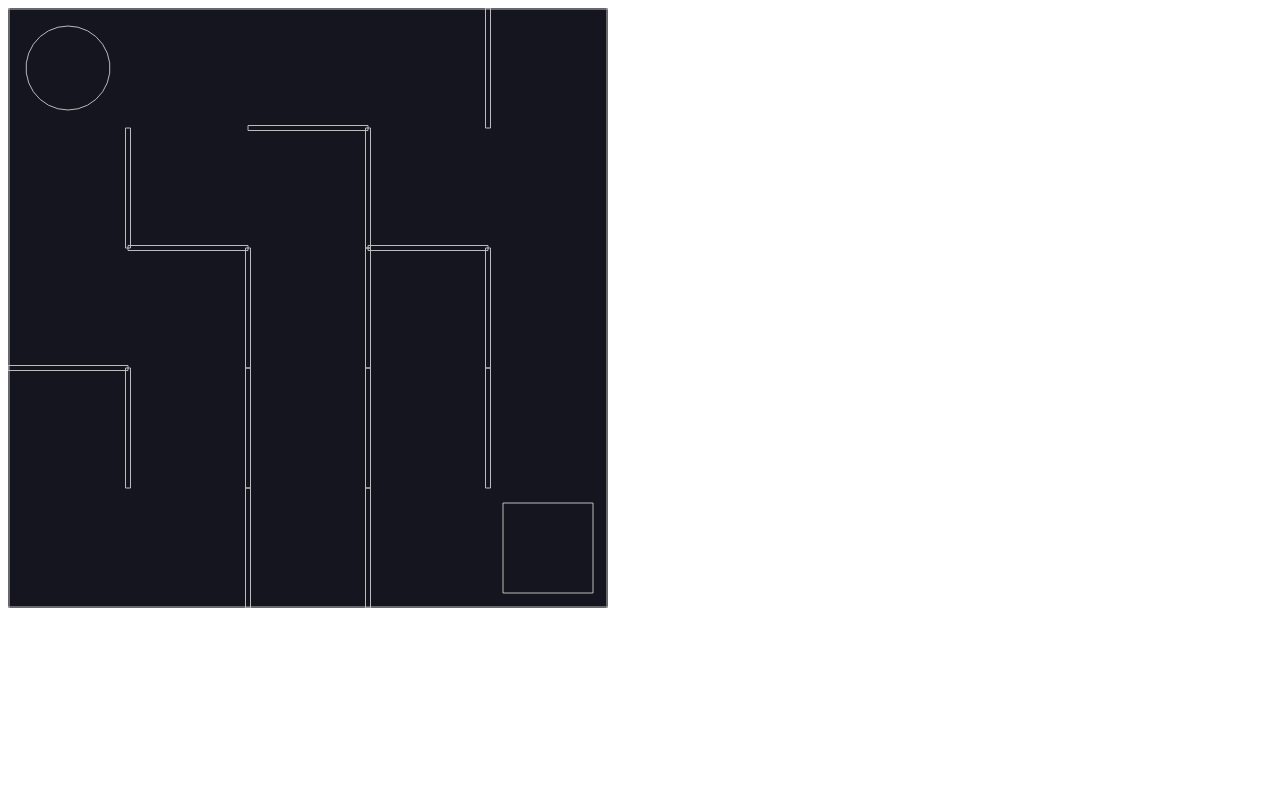
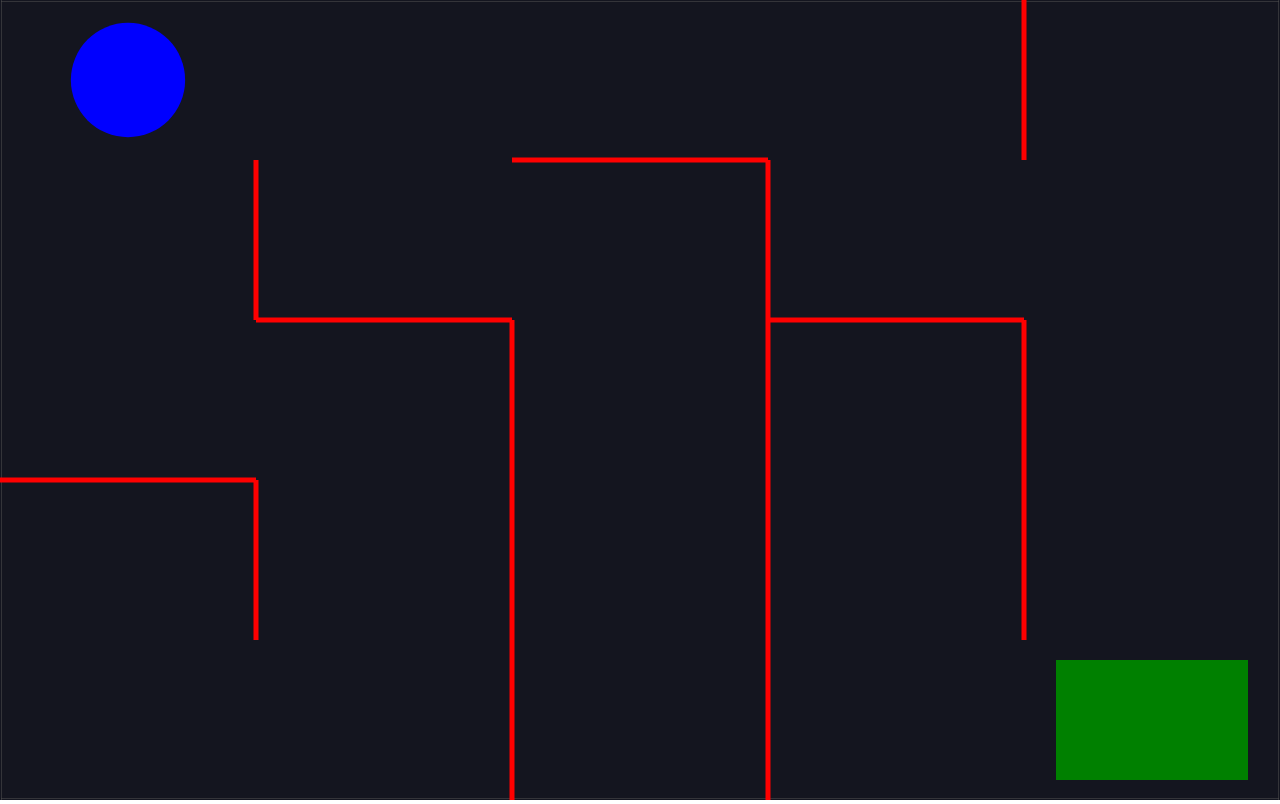
Before and after one commit to EJBelford/JS_Maze, a plain HTML site: page index.html in a window 1280 px wide. Drawn offline with nearby package versions, Linux system fonts and the light colour scheme; animation ran at ten frames a second.

Commit message:
Updates for 9/21
Updates for 9/21

```diff
--- a/index.html
+++ b/index.html
@@ -23,9 +23,33 @@
 <html>
     <head>
         <script src="https://cdnjs.cloudflare.com/ajax/libs/matter-js/0.18.0/matter.min.js"></script>
+        <style>
+            body {
+                margin: 0;
+            }
+            .hidden {
+                display: none !important;
+            }
+            h1 {
+                color: white;
+                font-size: 64px;
+            }
+            .winner {
+                display: flex;
+                justify-content: center;
+                align-items: center;
+                position: absolute;
+                z-index: 1;
+                height: 100vh;
+                width: 100vw;
+            }
+        </style>
     </head>
 
     <body>
+        <div class="winner hidden">
+            <h1>You Won!</h1>
+        </div>
         <script src="index.js"></script>
     </body>
 </html>
--- a/index.js
+++ b/index.js
@@ -7,7 +7,7 @@
 //--*----|----*----|----*----|----*----|----*----|----*----|----*----|----*----/
 //
 // Section 22: Section 22: Javascript with Canvas API
-// Lesson: 297
+// Lesson: 119 & 302
 //
 //--*----1----*----2----*----3----*----4----*----5----*----6----*----7----*----8
 // NOTES:
@@ -20,17 +20,22 @@
 
 // console.log('Hi there!');
 
-const debug = 0;    // 0: Off   1: On
+const debug = 1;    // 0: Off   1: On
 
 const { Engine, Render, Runner, World, Body, Bodies, Events } = Matter;
 
-const cells      = 5;
-const height     = 600;
-const unitLength = height / cells;
+//const cells      = 10;
+const cellsHorizional = 5;
+const cellsVertical   = 5;
+const height     = window.innerHeight;
 const wallWidth  = 5;
 
-const width      = 600;
+const width      = window.innerWidth;
 const width_brdr = 2;
+
+// const unitLength = height / cells;
+const unitLengthX = width  / cellsHorizional;
+const unitLengthY = height / cellsVertical;
 
 const engine    = Engine.create();
 engine.world.gravity.y = 0;
@@ -39,7 +44,7 @@ const render    = Render.create({
     element: document.body,
     engine:  engine,
     options: {
-        wireframes: true,
+        wireframes: false,
         width,
         height
     }
@@ -75,32 +80,34 @@ const shuffle = (arr) => {
     return arr;
 };
 
-const grid = Array(cells)
+//
+
+const grid = Array(cellsVertical)
     .fill(null)
-    .map(() => Array(cells).fill(false));
+    .map(() => Array(cellsHorizional).fill(false));
 
 if (debug > 0) {
     console.log(grid);
 };
 
-const verticals = Array(cells)
+const verticals = Array(cellsVertical)
     .fill(null)
-    .map(() => Array(cells-1).fill(false));
+    .map(() => Array(cellsHorizional-1).fill(false));
 
 if (debug > 0) {
     console.log(verticals);
 };
 
-const horizontals = Array(cells-1)
+const horizontals = Array(cellsVertical-1)
     .fill(null)
-    .map(() => Array(cells).fill(false));
+    .map(() => Array(cellsHorizional).fill(false));
 
 if (debug > 0) {
     console.log(horizontals);
 };
 
-const startRow = Math.floor(Math.random() * cells);
-const startCol = Math.floor(Math.random() * cells);
+const startRow = Math.floor(Math.random() * cellsVertical);
+const startCol = Math.floor(Math.random() * cellsHorizional);
 
 const stepThroughCell = (row, col) => {
     if (debug > 0) {
@@ -131,7 +138,11 @@ const stepThroughCell = (row, col) => {
     for (let neighbor of neighbors) {
         const [nextRow, nextCol, direction] = neighbor;
         // See if that neighbor is out of bounds
-        if (nextRow < 0 || nextRow >= cells || nextCol < 0 || nextCol >= cells) {
+        if (nextRow < 0 ||
+            nextRow >= cellsVertical ||
+            nextCol < 0 ||
+            nextCol >= cellsHorizional
+        ) {
             continue;
         };
 
@@ -172,13 +183,16 @@ horizontals.forEach((row, rowIndex) => {
         };
 
         const wall = Bodies.rectangle(
-            (columnIndex * unitLength) + unitLength / 2,
-            (rowIndex * unitLength) + unitLength,
-            unitLength,
+            (columnIndex * unitLengthX) + unitLengthX / 2,
+            (rowIndex * unitLengthY) + unitLengthY,
+            unitLengthX,
             wallWidth,
             {
                 label:    'wall',
-                isStatic: true
+                isStatic: true,
+                render: {
+                    fillStyle: 'red'
+                }
             }
         );
         World.add(world, wall);
@@ -194,13 +208,16 @@ verticals.forEach((row, rowIndex) => {
         };
 
         const wall = Bodies.rectangle(
-            (columnIndex * unitLength) + unitLength,
-            (rowIndex * unitLength) + unitLength / 2,
+            (columnIndex * unitLengthX) + unitLengthX,
+            (rowIndex * unitLengthY) + unitLengthY / 2,
             wallWidth,
-            unitLength,
+            unitLengthY,
             {
                 label:    'wall',
-                isStatic: true
+                isStatic: true,
+                render: {
+                    fillStyle: 'red'
+                }
             }
         );
         World.add(world, wall);
@@ -210,25 +227,32 @@ verticals.forEach((row, rowIndex) => {
 // Goal
 
 const goal = Bodies.rectangle(
-    width - ( unitLength / 2),
-    height - (unitLength / 2),
-    unitLength * .75,
-    unitLength * .75,
+    width - (unitLengthX / 2),
+    height - (unitLengthY / 2),
+    unitLengthX * .75,
+    unitLengthY * .75,
     {
-        label:    'goal',
-        isStatic: true
+        label:     'goal',
+        isStatic:  true,
+        render: {
+            fillStyle: 'green'
+        }
     }
 );
 World.add(world, goal);
 
 // Ball
 
+const ballRadius = Math.min(unitLengthX, unitLengthY) / 4 / .7;
 const ball = Bodies.circle(
-    unitLength / 2,
-    unitLength / 2,
-    unitLength / 2 * .7,
+    unitLengthX / 2,
+    unitLengthY / 2,
+    ballRadius,
     {
-        label: 'ball'
+        label: 'ball',
+        render: {
+            fillStyle: 'blue'
+        }
     }
 );
 World.add(world, ball);
@@ -237,21 +261,23 @@ World.add(world, ball);
 
 document.addEventListener('keydown', event => {
     const { x, y } = ball.velocity;
+    const eventKey = event.key.toLowerCase;
+    // console.log(event.key)
 
     // w: up 87
-    if (event.key === 'w') {
+    if (eventKey === 'w' || event.key === 'ArrowUp') {
         Body.setVelocity(ball, { x: x, y: y-5});
     };
     // d: right 68
-    if (event.key === 'd') {
+    if (eventKey === 'd' || event.key === 'ArrowRight') {
         Body.setVelocity(ball, { x: x+5, y});
     };
     // s: down 83
-    if (event.key === 's') {
+    if (eventKey=== 's' || event.key === 'ArrowDown') {
         Body.setVelocity(ball, { x, y: y+5});
     };
     // a: left 65
-    if (event.key === 'a') {
+    if (eventKey=== 'a' || event.key === 'ArrowLeft') {
         Body.setVelocity(ball, { x: x-5, y});
     };
 });
@@ -265,6 +291,7 @@ Events.on(engine, 'collisionStart', event => {
             labels.includes(collision.bodyA.label) &&
             labels.includes(collision.bodyB.label)
         ) {
+            document.querySelector('.winner').classList.remove('hidden');
             world.gravity.y = 1;
             world.bodies.forEach(body => {
                 if (body.label === 'wall') {
```
